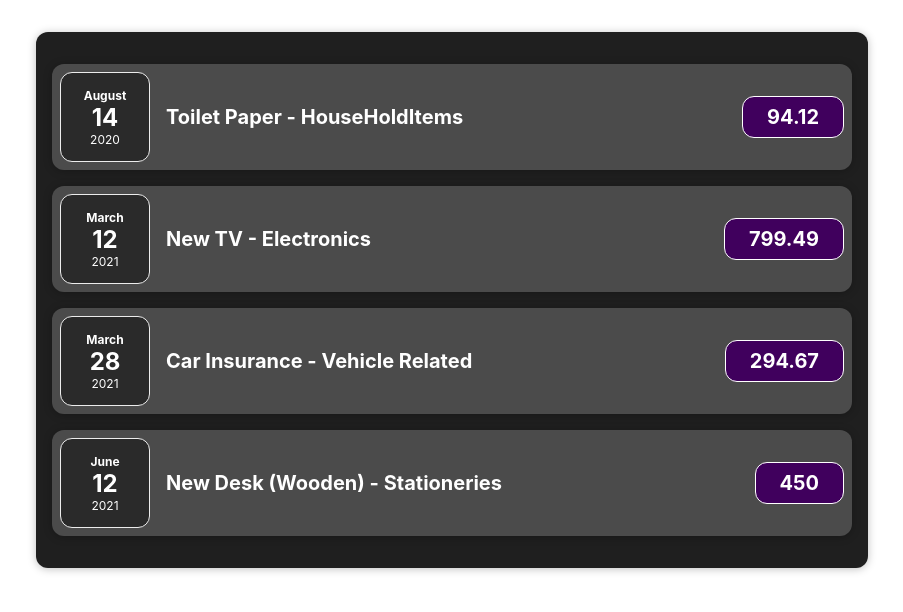
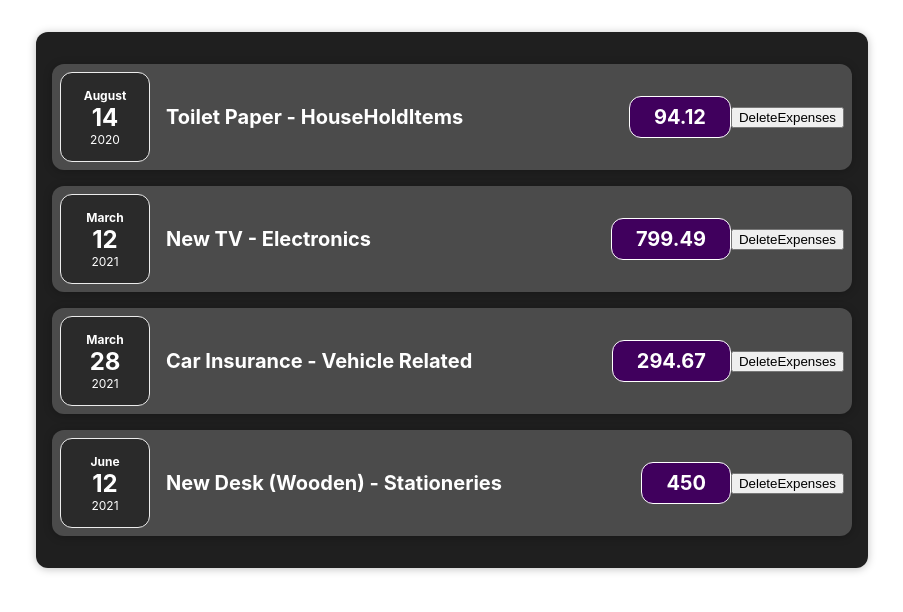
Before and after one commit to Karanjsk2k01/REACT-EXPENSE-TRACKER, a React (Create React App) app: page / in a window 1280 px wide. Shown: the top 612 px of the page, without its empty margins (188-1091 px from the left). Built offline with nearby package versions, Linux system fonts and the light colour scheme.

Commit message:
added delete button and event listener

```diff
--- a/src/components/Expenses/ExpenseItem.js
+++ b/src/components/Expenses/ExpenseItem.js
@@ -4,6 +4,12 @@ import './ExpenseItem.css';
 import Card from '../UI/card';
 
 var ExpenseItem = (props) => {
+
+  const clickHandlers = () => {
+
+    console.log('clicked');
+  }
+
   return (
     <Card className="expense-item">
       <ExpenseDate date={props.date} />
@@ -12,6 +18,7 @@ var ExpenseItem = (props) => {
         locationOfExpenditure={props.locationOfExpenditure}
         title={props.title}
       />
+      <button onClick={clickHandlers}>DeleteExpenses</button>
     </Card>
   )
 }
--- a/src/components/Expenses/Expenses.js
+++ b/src/components/Expenses/Expenses.js
@@ -2,8 +2,8 @@ import ExpenseItem from "./ExpenseItem";
 import Card from "../UI/card";
 import "./expenses.css";
 
+var Expense = () => {
 
-var Expense = () => {
   const expenses = [
     {
       id: 'e1',
@@ -31,6 +31,7 @@ var Expense = () => {
       locationOfExpenditure: "Stationeries"
     },
   ];
+
   return (
     <Card className="expenses">
       {
--- a/src/components/UI/card.js
+++ b/src/components/UI/card.js
@@ -5,7 +5,10 @@ var Card = (props) => {
   const classes = 'card ' + props.className;
 
   return (
-    <div className={classes}>{props.children}</div>
+
+    <div className={classes}>
+      {props.children}
+    </div>
   )
 };
 
```
